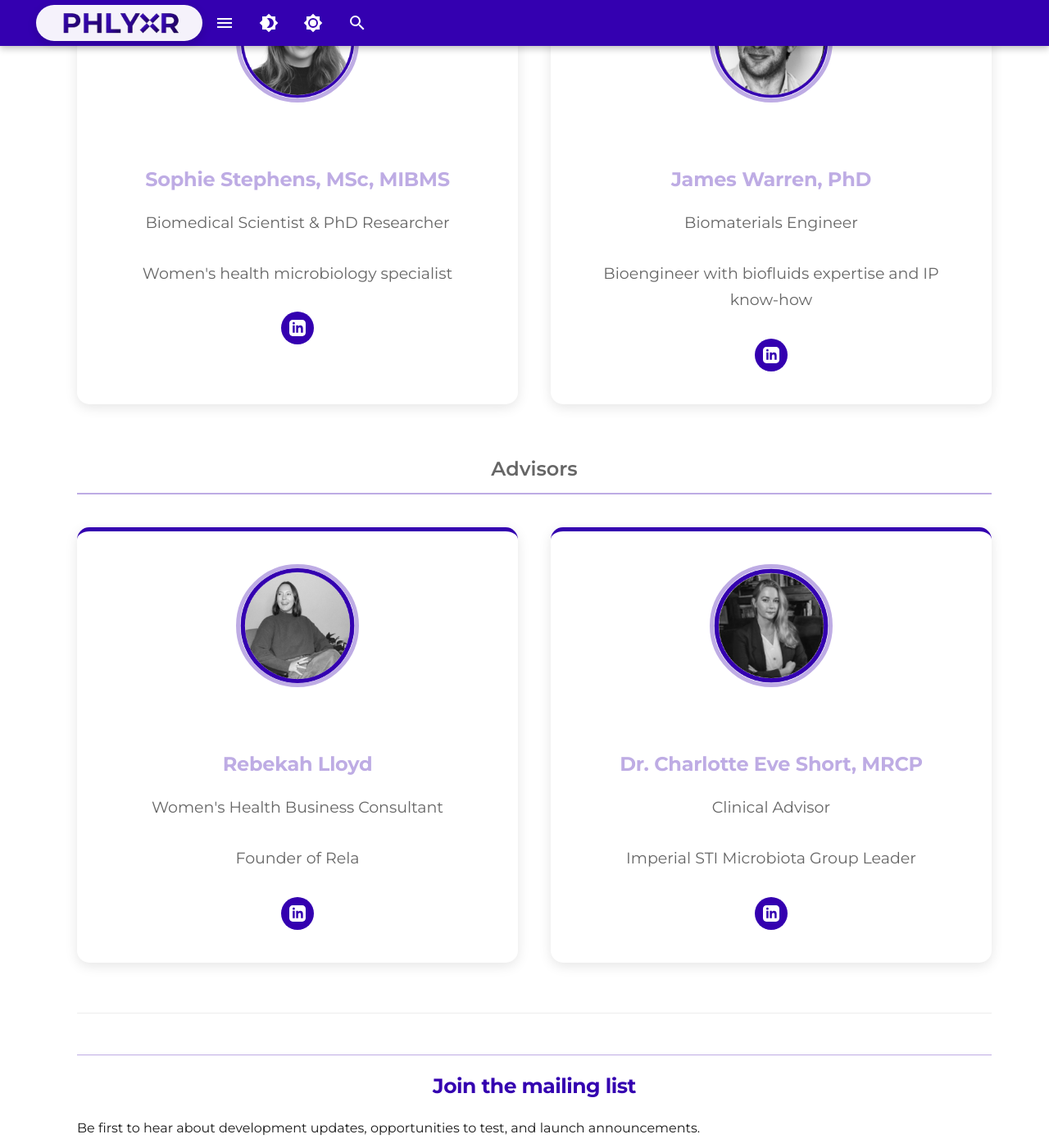
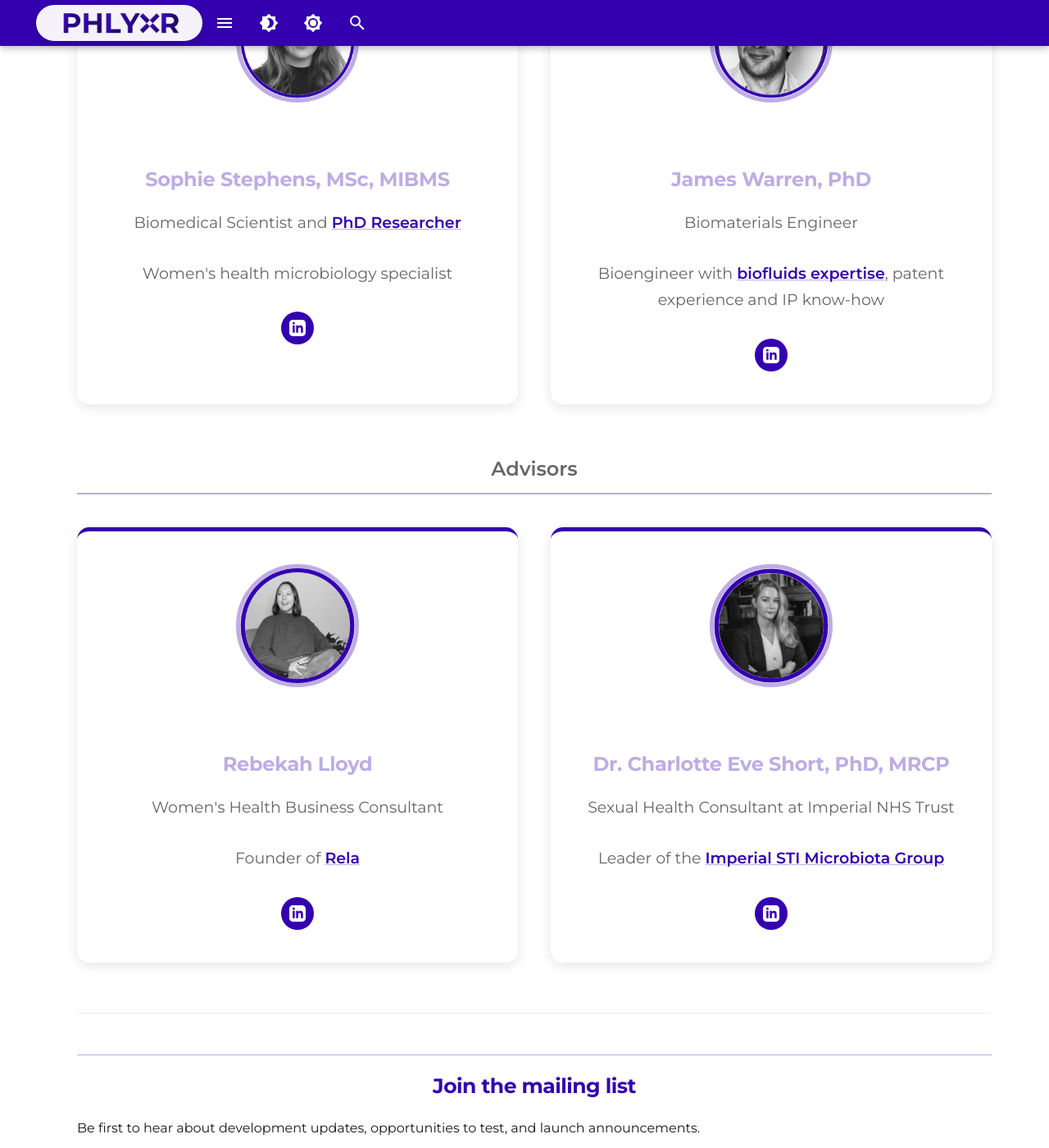
Before and after one commit to Sophiemay-bio/ProjectP, an MkDocs documentation site: the page built from docs/index.md, in a window 1280 px wide and 1400 px high, scrolled down 5160 px. Shown: the whole window at 82% size. Built offline with MkDocs 1.6.1 and Material for MkDocs 9.7.7, drawn with Linux system fonts in a browser that asks for light colours; some of the changed text lies outside the part shown.

Commit message:
Content edits

```diff
--- a/docs/index.md
+++ b/docs/index.md
@@ -35,6 +35,11 @@
   <a href="#progress" class="hero-link">Progress</a>
   <span class="dot">•</span>
   <a href="#investors" class="hero-link">Investors</a>
+  <span class="dot">•</span>
+  <a href="https://techround.co.uk/interviews/meet-sophie-stephens-founder-at-sexual-health-company-phlyxr/" class="hero-link">TechRound Interview</a>
+  <span class="dot">•</span>
+  <a href="https://www.youtube.com/live/QlpOklflh9M?si=IVeuVkdX_AKXl0k9&t=2697" class="hero-link">VCC Grand Final Pitch</a>
+
 </div>
 
 <div class="social-links fade-in">
@@ -192,6 +197,12 @@
 <li><strong>Raising:</strong> £1.8M (to fund safety work, clinical feasibility, and regulatory preparation)</li>
 </ul>
 
+<h3>Current funds</h3>
+
+<ul>
+<li>VCC Grand Finalist prize: £10,000</li>
+</ul>
+
 <h3>Use of funds</h3>
 
 <ul>
@@ -225,7 +236,7 @@
 <div class="team-card">
 <img src="assets/SMS.png" alt="Sophie Stephens">
 <h3>Sophie Stephens, MSc, MIBMS</h3>
-<p class="team-role">Biomedical Scientist & PhD Researcher</p>
+<p class="team-role">Biomedical Scientist and <a href="https://www.imperial.ac.uk/news/250814/meet-team-leading-charge-against-cervical/" target="_blank" rel="noopener">PhD Researcher</a></p>
 <p>Women's health microbiology specialist</p>
 <a href="https://www.linkedin.com/in/sophie-m-stephens/" target="_blank" rel="noopener" class="linkedin-icon" aria-label="Sophie's LinkedIn">
 <svg xmlns="https://www.w3.org/2000/svg" width="24" height="24" viewBox="0 0 24 24" fill="currentColor"><path d="M19 0h-14c-2.761 0-5 2.239-5 5v14c0 2.761 2.239 5 5 5h14c2.762 0 5-2.239 5-5v-14c0-2.761-2.238-5-5-5zm-11 19h-3v-11h3v11zm-1.5-12.268c-.966 0-1.75-.79-1.75-1.764s.784-1.764 1.75-1.764 1.75.79 1.75 1.764-.783 1.764-1.75 1.764zm13.5 12.268h-3v-5.604c0-3.368-4-3.113-4 0v5.604h-3v-11h3v1.765c1.396-2.586 7-2.777 7 2.476v6.759z"/></svg>
@@ -236,7 +247,7 @@
 <img src="assets/JW.png" alt="James Warren">
 <h3>James Warren, PhD</h3>
 <p class="team-role">Biomaterials Engineer</p>
-<p>Bioengineer with biofluids expertise and IP know-how</p>
+<p>Bioengineer with <a href="https://scholar.google.com/citations?hl=en&user=qaEq3kYAAAAJ&view_op=list_works&sortby=pubdate&inst=4887157489608331491" target="_blank" rel="noopener">biofluids expertise</a>, patent experience and IP know-how</p>
 <a href="https://www.linkedin.com/in/jamespwarren1/" target="_blank" rel="noopener" class="linkedin-icon" aria-label="James's LinkedIn">
 <svg xmlns="https://www.w3.org/2000/svg" width="24" height="24" viewBox="0 0 24 24" fill="currentColor"><path d="M19 0h-14c-2.761 0-5 2.239-5 5v14c0 2.761 2.239 5 5 5h14c2.762 0 5-2.239 5-5v-14c0-2.761-2.238-5-5-5zm-11 19h-3v-11h3v11zm-1.5-12.268c-.966 0-1.75-.79-1.75-1.764s.784-1.764 1.75-1.764 1.75.79 1.75 1.764-.783 1.764-1.75 1.764zm13.5 12.268h-3v-5.604c0-3.368-4-3.113-4 0v5.604h-3v-11h3v1.765c1.396-2.586 7-2.777 7 2.476v6.759z"/></svg>
 </a>
@@ -252,7 +263,7 @@
 <img src="assets/RL.png" alt="Rebekah Lloyd">
 <h3>Rebekah Lloyd</h3>
 <p class="team-role">Women's Health Business Consultant</p>
-<p>Founder of Rela</p>
+<p>Founder of <a href="https://www.relahealth.co/" target="_blank" rel="noopener">Rela</a></p>
 <a href="https://www.linkedin.com/in/rebekah-lloyd/" target="_blank" rel="noopener" class="linkedin-icon" aria-label="Rebekah's LinkedIn">
 <svg xmlns="https://www.w3.org/2000/svg" width="24" height="24" viewBox="0 0 24 24" fill="currentColor"><path d="M19 0h-14c-2.761 0-5 2.239-5 5v14c0 2.761 2.239 5 5 5h14c2.762 0 5-2.239 5-5v-14c0-2.761-2.238-5-5-5zm-11 19h-3v-11h3v11zm-1.5-12.268c-.966 0-1.75-.79-1.75-1.764s.784-1.764 1.75-1.764 1.75.79 1.75 1.764-.783 1.764-1.75 1.764zm13.5 12.268h-3v-5.604c0-3.368-4-3.113-4 0v5.604h-3v-11h3v1.765c1.396-2.586 7-2.777 7 2.476v6.759z"/></svg>
 </a>
@@ -260,9 +271,9 @@
 
 <div class="team-card">
 <img src="assets/CES.png" alt="Dr. Charlotte Eve Short">
-<h3>Dr. Charlotte Eve Short, MRCP</h3>
-<p class="team-role">Clinical Advisor</p>
-<p>Imperial STI Microbiota Group Leader</p>
+<h3>Dr. Charlotte Eve Short, PhD, MRCP</h3>
+<p class="team-role">Sexual Health Consultant at Imperial NHS Trust</p>
+<p>Leader of the <a href="https://profiles.imperial.ac.uk/c.short/about" target="_blank" rel="noopener">Imperial STI Microbiota Group</a></p>
 <a href="https://www.linkedin.com/in/charlotte-eve-short-067650291/" target="_blank" rel="noopener" class="linkedin-icon" aria-label="Charlotte's LinkedIn">
 <svg xmlns="https://www.w3.org/2000/svg" width="24" height="24" viewBox="0 0 24 24" fill="currentColor"><path d="M19 0h-14c-2.761 0-5 2.239-5 5v14c0 2.761 2.239 5 5 5h14c2.762 0 5-2.239 5-5v-14c0-2.761-2.238-5-5-5zm-11 19h-3v-11h3v11zm-1.5-12.268c-.966 0-1.75-.79-1.75-1.764s.784-1.764 1.75-1.764 1.75.79 1.75 1.764-.783 1.764-1.75 1.764zm13.5 12.268h-3v-5.604c0-3.368-4-3.113-4 0v5.604h-3v-11h3v1.765c1.396-2.586 7-2.777 7 2.476v6.759z"/></svg>
 </a>
@@ -280,7 +291,7 @@
 
 <h3>What you get</h3>
 
-<ul>
+<ul style="text-align: center; list-style-position: inside;">
 <li>Early access and updates</li>
 <li>Opportunities to give feedback</li>
 <li>Launch announcements and offers</li>
@@ -296,10 +307,12 @@
 
 ## Take the survey {#survey}
 
-Your feedback shapes the product. It takes about 5 minutes.
+<div style="text-align: center;">
+  Your feedback shapes the product. It takes about 5 minutes.
 
-<div class="fade-in hero-ctas">
-  <a href="https://forms.gle/5mRht5skMUeueyKU8" class="cta-button secondary" rel="noopener">Take the survey</a>
+  <div class="fade-in hero-ctas">
+    <a href="https://forms.gle/5mRht5skMUeueyKU8" class="cta-button secondary" rel="noopener">Take the survey</a>
+  </div>
 </div>
 
 ---
@@ -320,7 +333,6 @@
   <a href="https://forms.gle/5mRht5skMUeueyKU8" class="cta-button tertiary">Take the survey</a>
   <a href="https://startbook.app/events/imperial/ventures/phlyxr" class="cta-button tertiary" target="_blank" rel="noopener">Startbook</a>
 </div>
-
 </div>
 
 <div class="sources-footer">
```
Also changed, not shown: site/index.html, site/search.json.
